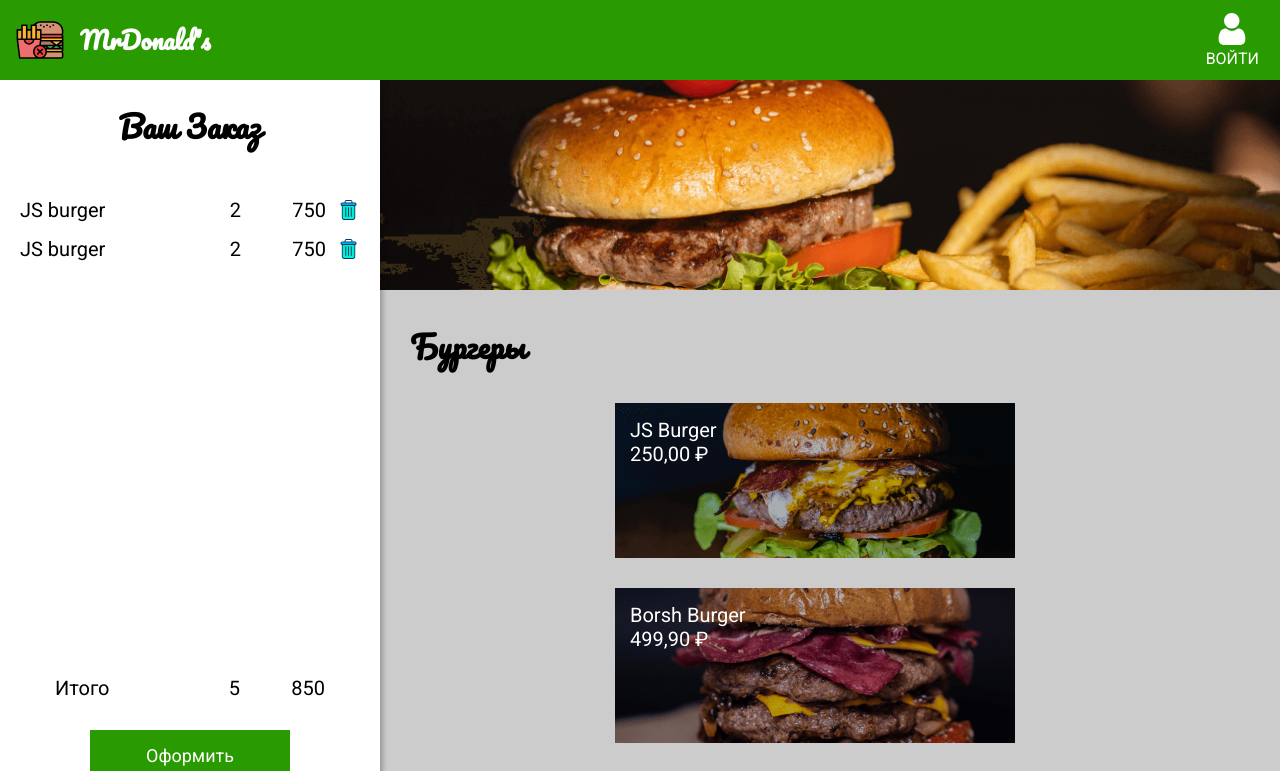
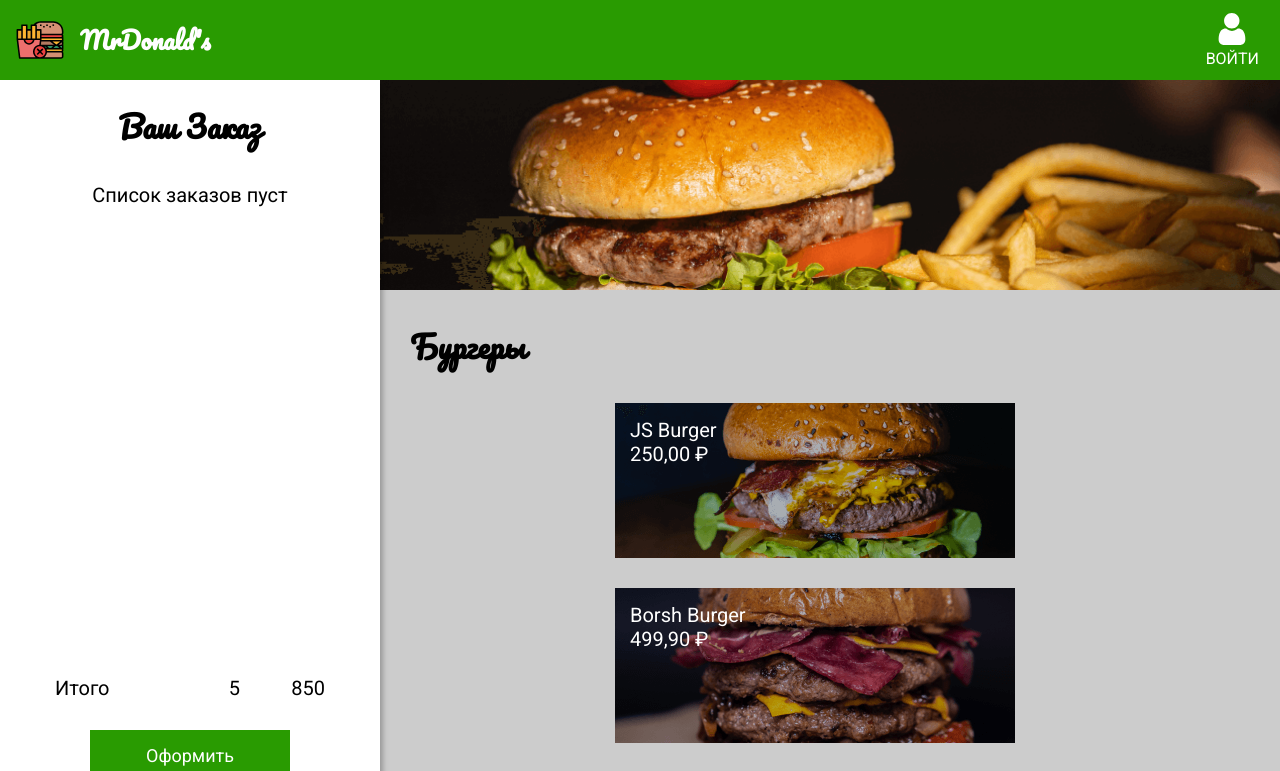
Before and after one commit to snihurenko/React-course, a React (Create React App) app in the folder food-app/: page / in a window 1280 px wide. Shown: the top 771 px of the page. Built offline with nearby package versions, Linux system fonts and the light colour scheme.

Commit message:
new file structure

```diff
--- a/food-app/src/App.js
+++ b/food-app/src/App.js
@@ -1,22 +1,25 @@
 import React from 'react';
-import { Navbar } from './Components/Navbar';
-import { Menu } from './Components/Menu';
-import { GlobalStyle } from './Components/GlobalStyle';
-import { ModalItem } from './Components/Modaltem';
-import { Order } from './Components/Order';
+import { Navbar } from './Components/Navbar/Navbar';
+import { Menu } from './Components/Menu/Menu';
+import { GlobalStyle } from './Components/Style/GlobalStyle';
+import { ModalItem } from './Components/Modal/Modaltem';
+import { Order } from './Components/Order/Order';
+import { useOpenItem } from './Components/Hooks/useOpenItem';
+import { useOrders } from './Components/Hooks/useOrders';
 
 function App() {
 
-  const [openItem, setOpenItem] = React.useState(null);
+  const openItem = useOpenItem();
+  const orders = useOrders();
 
   return (
     <>
       <div className="App">
         <GlobalStyle/>
         <Navbar/>
-        <Order/>
-        <Menu setOpenItem={setOpenItem}/>
-        <ModalItem openItem={openItem} setOpenItem={setOpenItem}/>
+        <Order {...orders}/>
+        <Menu {...openItem}/>
+        { openItem.openItem && <ModalItem {...openItem} {...orders}/> }
       </div>
     </>
   );
--- /dev/null
+++ b/food-app/src/Components/Hooks/useOpenItem.js
@@ -0,0 +1,7 @@
+import { useState } from 'react';
+
+export function useOpenItem() {
+    const [openItem, setOpenItem] = useState(null);
+
+    return { openItem, setOpenItem };
+}
--- /dev/null
+++ b/food-app/src/Components/Hooks/useOrders.js
@@ -0,0 +1,7 @@
+import { useState } from 'react';
+
+export function useOrders() {
+    const [orders, setOrders] = useState([]);
+
+    return { orders, setOrders };
+}
--- a/food-app/src/Components/Banner.js
+++ b/food-app/src/Components/Menu/Banner.js
@@ -1,5 +1,5 @@
 import styled from 'styled-components';
-import bannerImg from '../image/banner.png';
+import bannerImg from '../../image/banner.png';
 
 export const Banner = styled.div`
     background-image: url(${bannerImg});
--- a/food-app/src/Components/Menu.js
+++ b/food-app/src/Components/Menu/Menu.js
@@ -1,6 +1,6 @@
 import React from 'react';
 import styled from 'styled-components';
-import dbMenu from './DBMenu';
+import dbMenu from '../DBMenu';
 import { ListItem } from './ListItem';
 import { Banner } from './Banner';
 
--- a/food-app/src/Components/Modaltem.js
+++ b/food-app/src/Components/Modal/Modaltem.js
@@ -1,6 +1,6 @@
 import React from 'react';
 import styled from 'styled-components';
-import { ButtonCheckout } from './ButtonCheckout';
+import { ButtonCheckout } from '../Order/ButtonCheckout';
 
 const Overlay = styled.div`
     position: fixed;
@@ -49,14 +49,22 @@
     font-size: 22px;
 `;
 
-export const ModalItem = ({openItem, setOpenItem}) => {
-    function closeModal(e){
+export const ModalItem = ({openItem, setOpenItem, orders, setOrders}) => {
+    const closeModal = (e) => {
         if(e.target.id === 'overlay'){
             setOpenItem(null);
         }
-    }
+    };
 
-    if (!openItem) return null;
+    const order = {
+        ...openItem
+    };
+
+    const addToOrder = () => {
+        setOrders([...orders, order]);
+        setOpenItem(null);
+    };
+
     return (
         <Overlay id="overlay" onClick={closeModal}>
             <Modal>
@@ -66,7 +74,7 @@
                         <Name>{openItem.name}</Name>
                         <Name>{openItem.price.toLocaleString('ru-RU', {style: 'currency', currency: 'RUB'})}</Name>
                     </HeaderContent>
-                    <ButtonCheckout>Добавить</ButtonCheckout>
+                    <ButtonCheckout onClick={addToOrder}>Добавить</ButtonCheckout>
                 </Content>
             </Modal>
         </Overlay>
--- a/food-app/src/Components/Navbar.js
+++ b/food-app/src/Components/Navbar/Navbar.js
@@ -1,7 +1,7 @@
 import React from 'react';
 import styled from 'styled-components';
-import logoImg from '../image/logo.svg';
-import signImg from '../image/sign.svg';
+import logoImg from '../../image/logo.svg';
+import signImg from '../../image/sign.svg';
 
 const NavbarStyled = styled.header`
     position: fixed;
@@ -9,7 +9,7 @@
     left: 0;
     z-index: 999;
     height: 80px;
-    width: 100vw;
+    width: 100%;
     display: flex;
     justify-content: space-between;
     align-items: center;
--- a/food-app/src/Components/Order.js
+++ b/food-app/src/Components/Order/Order.js
@@ -44,15 +44,20 @@
     margin-left: 20px;
 `;
 
-export const Order = () => {
+const EmptyList = styled.p`
+    text-align: center;
+`;
+
+export const Order = ({ orders }) => {
     return (
         <OrderStyled>
             <OrderTitle>Ваш Заказ</OrderTitle>
             <OrderContent>
+                {orders.length ?
                 <OrderList>
-                    <OrderListItem/>
-                    <OrderListItem/>
-                </OrderList>
+                    {orders.map(order => <OrderListItem order={order}/>)}
+                </OrderList> :
+                <EmptyList>Список заказов пуст</EmptyList>}
             </OrderContent>
             <Total>
                 <span>Итого</span>
--- a/food-app/src/Components/OrderListItem.js
+++ b/food-app/src/Components/Order/OrderListItem.js
@@ -1,6 +1,6 @@
 import React from 'react';
 import styled from 'styled-components';
-import trashImage from '../image/trash.svg';
+import trashImage from '../../image/trash.svg';
 
 const OrderItemStyled = styled.li`
     display: flex;
@@ -29,11 +29,11 @@
     background-repeat: no-repeat;
 `;
 
-export const OrderListItem = () => (
+export const OrderListItem = ({ order }) => (
     <OrderItemStyled>
-        <ItemName>JS burger</ItemName>
+        <ItemName>{order.name}</ItemName>
         <span>2</span>
-        <ItemPrice>750</ItemPrice>
+        <ItemPrice>{order.price.toLocaleString('ru-RU', {style: 'currency', currency: 'RUB'})}</ItemPrice>
         <TrashButton/>
     </OrderItemStyled>
 );
```
Also changed, not shown: food-app/src/Components/Menu/ListItem.js (renamed from food-app/src/Components/ListItem.js), food-app/src/Components/Order/ButtonCheckout.js (renamed from food-app/src/Components/ButtonCheckout.js), food-app/src/Components/Style/GlobalStyle.js (renamed from food-app/src/Components/GlobalStyle.js), 1 other file (tests, documents, lock files or other folders).
